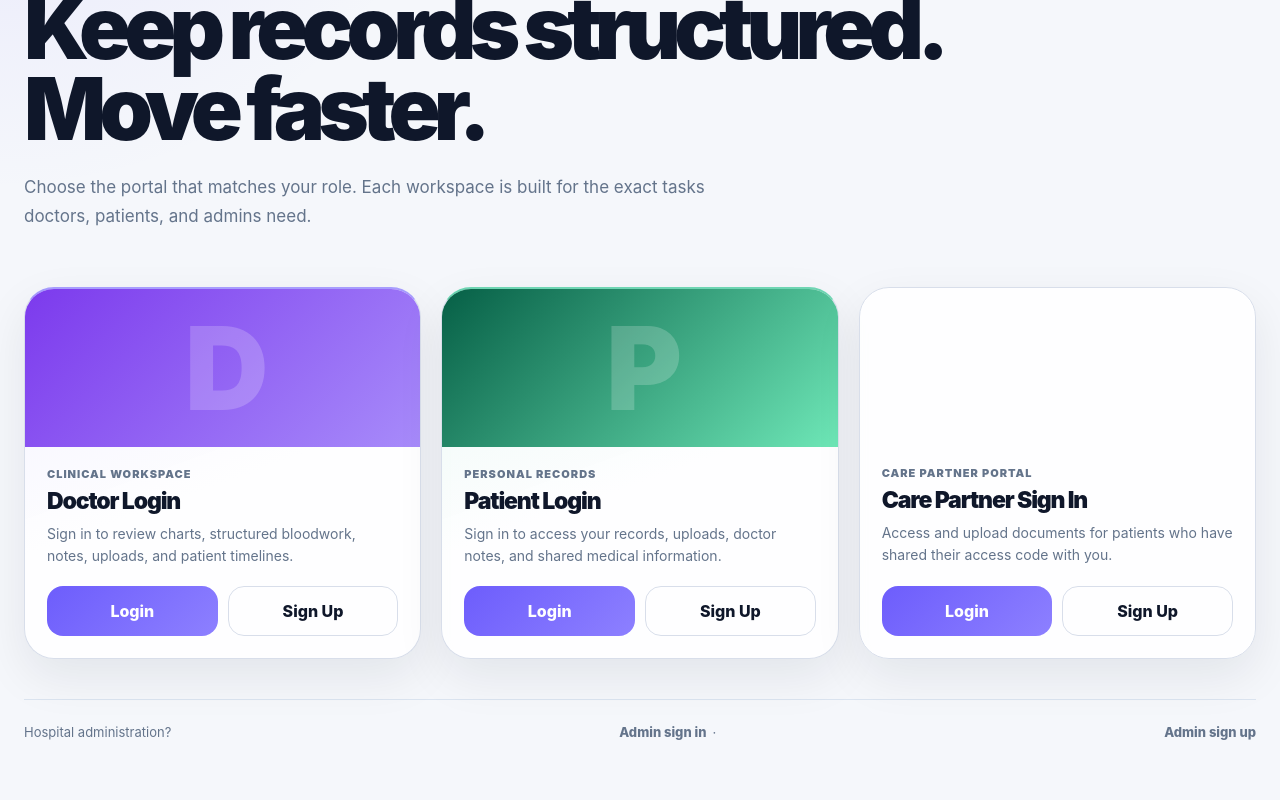
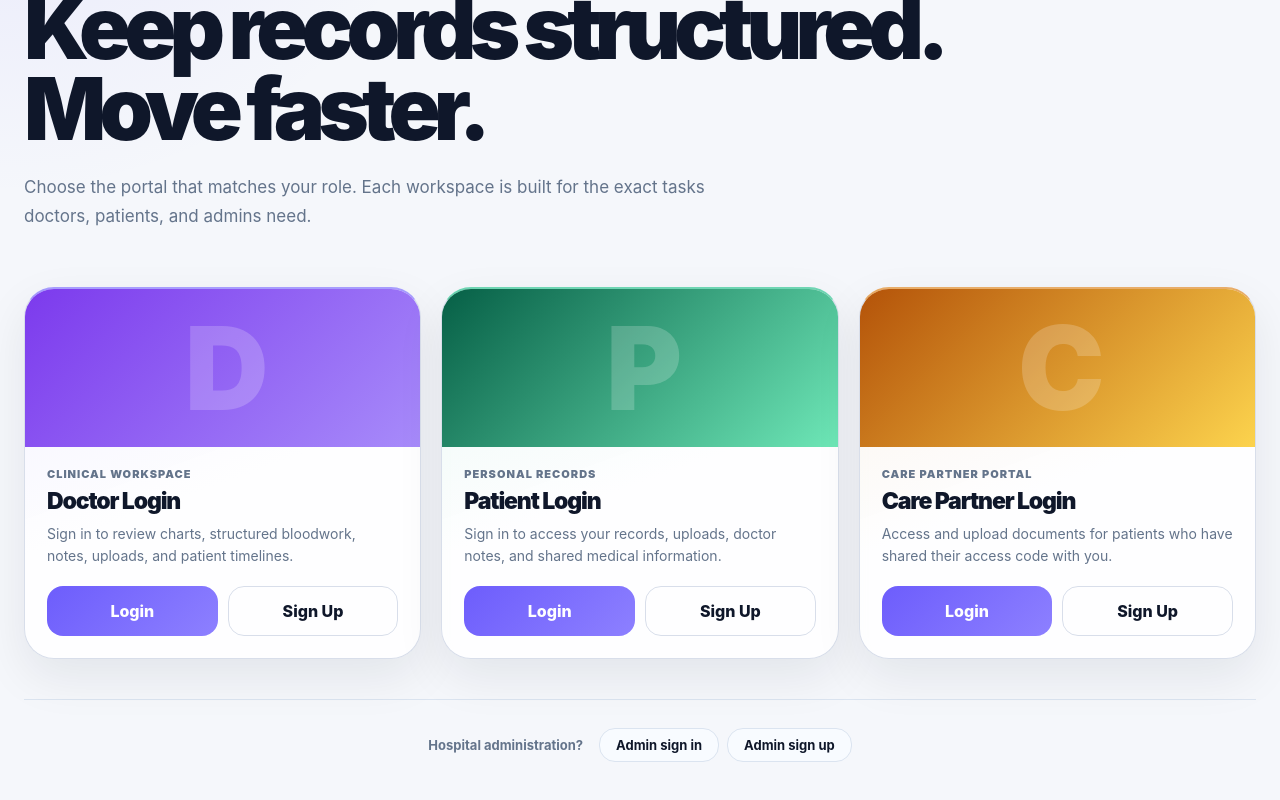
Before and after one commit to dremocanu-lab/bloodwork-os-mvp, a Next.js app in the folder frontend/: page /login in a window 1280 px wide. Shown: the part 288-1088 px from the top of the page. Built offline with nearby package versions, Linux system fonts and the light colour scheme; no server answers.

Commit message:
Polish login page: care partner color, login label, admin footer buttons
Co-Authored-By: Claude Sonnet 4.6 <noreply@anthropic.com>

```diff
--- a/frontend/app/globals.css
+++ b/frontend/app/globals.css
@@ -815,6 +815,15 @@ body.dark .portal-role-pill,
   background: linear-gradient(135deg, #1e40af 0%, #93c5fd 100%);
 }
 
+.portal-art-care-partner {
+  background: linear-gradient(135deg, #b45309 0%, #fcd34d 100%);
+}
+
+.portal-role-card:has(.portal-art-care-partner) {
+  border-top: 2.5px solid rgba(217, 119, 6, 0.6);
+  background: linear-gradient(160deg, color-mix(in srgb, #d97706 9%, var(--portal-card)) 0%, var(--portal-card) 52%);
+}
+
 .portal-illustration {
   width: 88%;
   height: auto;
--- a/frontend/app/login/page.tsx
+++ b/frontend/app/login/page.tsx
@@ -117,24 +117,33 @@ export default function LoginChooserPage() {
         <div
           style={{
             marginTop: 40,
-            paddingTop: 24,
+            paddingTop: 28,
             borderTop: "1px solid var(--border)",
             display: "flex",
             alignItems: "center",
             justifyContent: "center",
-            gap: 6,
+            gap: 16,
           }}
         >
-          <span className="muted-text" style={{ fontSize: 13 }}>
+          <span style={{ fontSize: 13, fontWeight: 700, color: "var(--muted)" }}>
             {t("adminPortalLabel")}
           </span>
-          <Link href="/login/admin" className="portal-top-link" style={{ fontSize: 13 }}>
-            {t("adminSignIn")}
-          </Link>
-          <span className="muted-text" style={{ fontSize: 13 }}>·</span>
-          <Link href="/signup/admin" className="portal-top-link" style={{ fontSize: 13 }}>
-            {t("adminSignUp")}
-          </Link>
+          <div style={{ display: "flex", gap: 8 }}>
+            <Link
+              href="/login/admin"
+              className="secondary-btn"
+              style={{ fontSize: 13, padding: "8px 16px", textDecoration: "none" }}
+            >
+              {t("adminSignIn")}
+            </Link>
+            <Link
+              href="/signup/admin"
+              className="secondary-btn"
+              style={{ fontSize: 13, padding: "8px 16px", textDecoration: "none" }}
+            >
+              {t("adminSignUp")}
+            </Link>
+          </div>
         </div>
       </div>
     </main>
--- a/frontend/lib/i18n.ts
+++ b/frontend/lib/i18n.ts
@@ -651,7 +651,7 @@ const en = {
   // Care Partner role
   carePartnerPortal: "Care Partner Portal",
   carePartnerWorkspace: "Împuternicit al pacientului",
-  carePartnerLogin: "Care Partner Sign In",
+  carePartnerLogin: "Care Partner Login",
   carePartnerLoginDesc: "Access and upload documents for patients who have shared their access code with you.",
   carePartnerLoginSubtitle: "Sign in to your care partner account.",
   carePartnerLoginHelper:
```
